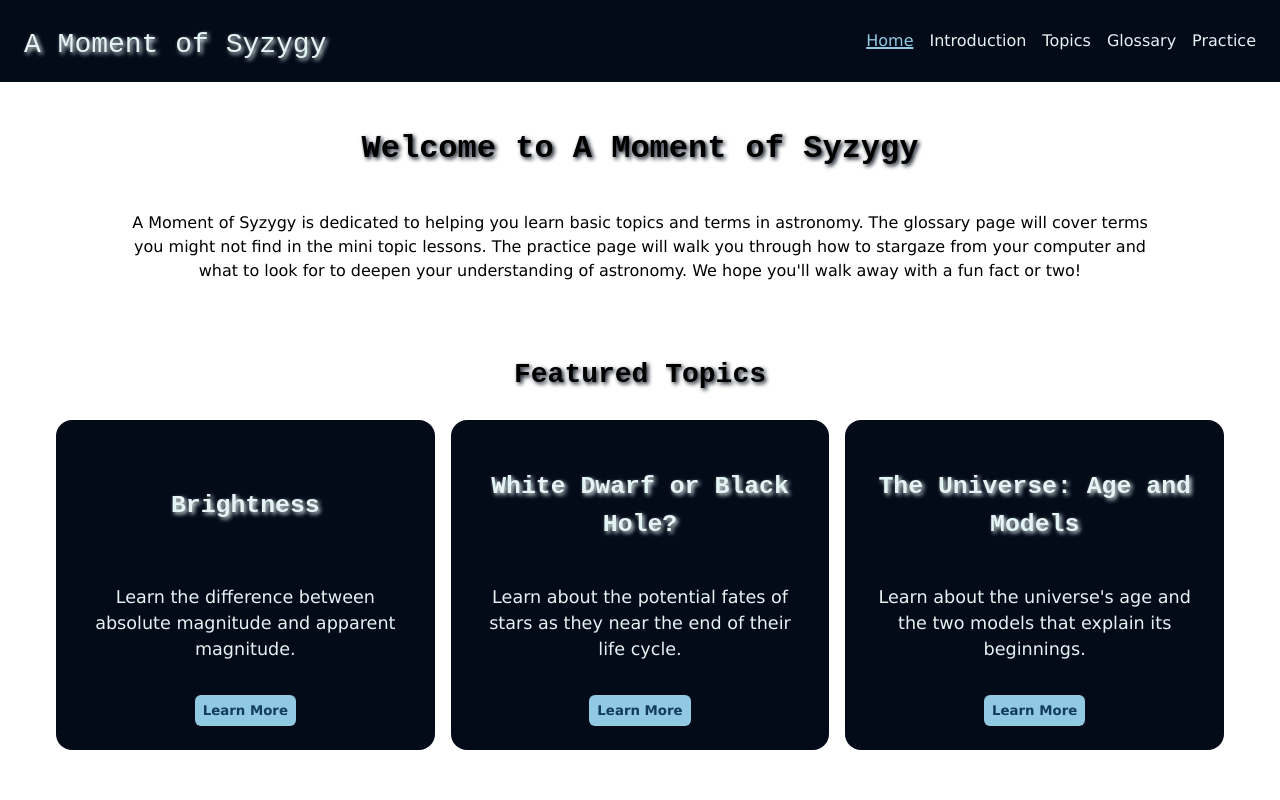
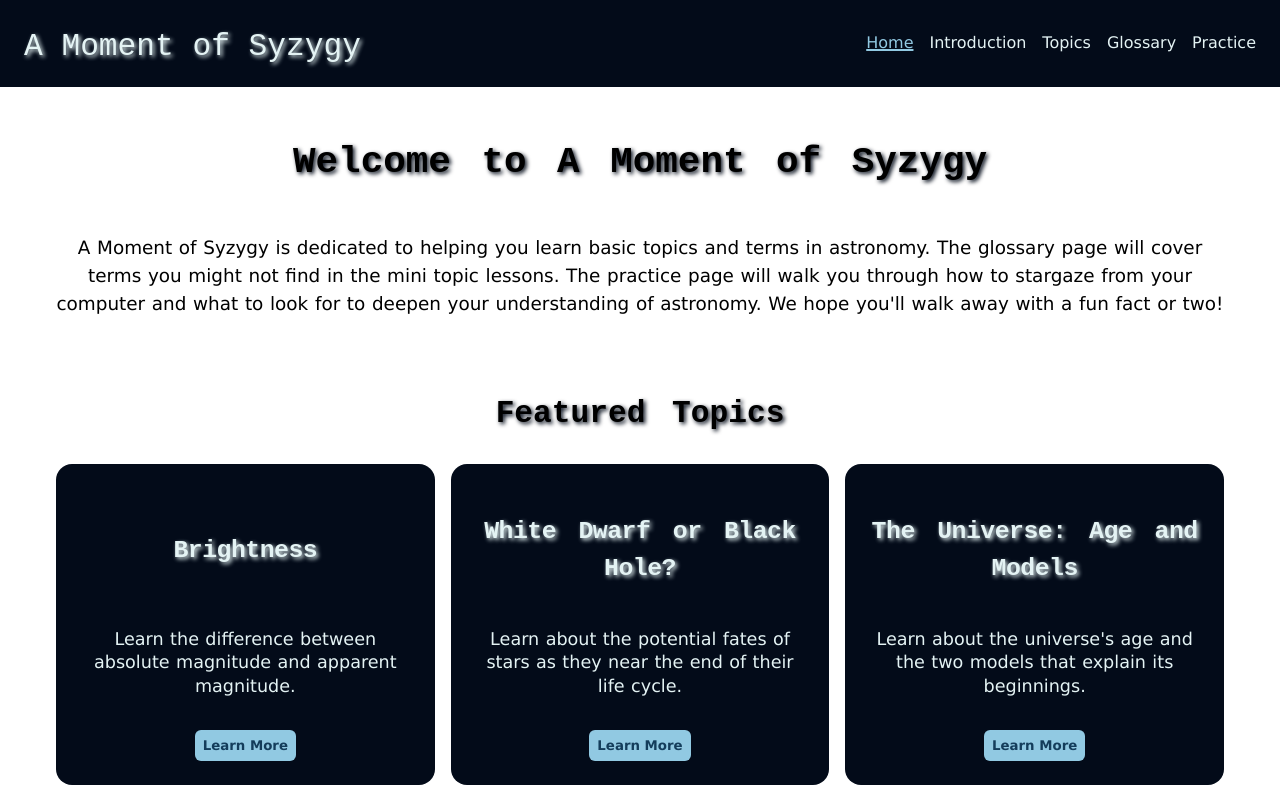
Before and after one commit to lynhutch/moment-of-syzygy, a plain HTML site: page index.html in a window 1280 px wide. Shown: the top 800 px of the page. Drawn offline with Linux system fonts and the light colour scheme; a web font is replaced by a local one.

Commit message:
added tokens for letter and word spacing, line height and line length, updated the font sizes to scale the type

```diff
--- a/index.html
+++ b/index.html
@@ -26,7 +26,7 @@
         <main>
             <section class="container">
                 <h1>Welcome to A Moment of Syzygy</h1>
-                <p class="extra-margin">A Moment of Syzygy is dedicated to helping you learn basic topics
+                <p class="extra-margin hero-text">A Moment of Syzygy is dedicated to helping you learn basic topics
                 and terms in astronomy. The glossary page will cover terms you might
                 not find in the mini topic lessons. The practice page will walk you
                 through how to stargaze from your computer and what to look for to
--- a/styles.css
+++ b/styles.css
@@ -30,19 +30,25 @@
     --heading-font: "Bungee Hairline", Lucida, Monospace;
     --body-font: "Saira Semi Condensed", Verdana, sans-serif;
     --font-weight-bold: 700;
-    --font-size-base: 1rem;
-    --font-size-title: 2rem;
-    --font-size-heading: 1.75rem;
-    --font-size-subheading: 1.25rem;
+    --font-size-base: clamp(1rem, .35rem + 2vw, 1.15rem);
+    --font-size-title: clamp(2rem, .95rem + 2.6vw, 2.35rem);
+    --font-size-heading: clamp(1.75rem, .75rem + 2.4vw, 1.95rem);
+    --font-size-subheading: clamp(1.25rem, .55rem + 2.2vw, 1.5rem);
 
-    --line-height-tight: ;
-    --line-height-normal: ;
-    --line-height-wide: ;
+    --line-height-tight: 1.15rem;
+    --line-height-normal: 1.45rem;
+    --line-height-wide: 1.75rem;
 
-    --line-length-short: ;
-    --line-length-normal: ;
-    --line-length-long: ;
+    --line-length-short: 30ch;
+    --line-length-normal: 65ch;
+    --line-length-long: 100ch;
 
+    --tracking-tight: -.02em;
+    --tracking-normal: 0;
+    --tracking-wide: .04em;
+
+    --word-spacing-base: .05rem;
+    --word-spacing-wide: .5rem;
 
     /* SPACING */
 
@@ -87,6 +93,7 @@
     font-family: var(--heading-font);
     animation: slide 1s;
     text-shadow: var(--light-bg-shadow);
+    word-spacing: var(--word-spacing-wide);
   }
 
   p {
@@ -96,6 +103,7 @@
     margin-inline: auto;
     margin-block: auto;
     padding-block-end: var(--spacing-md);
+    word-spacing: var(--word-spacing-base);
   }
 
   h1 {
@@ -165,6 +173,12 @@
     margin-inline: auto;
     margin-block: auto;
   }
+
+  .main-grid p {
+    line-height: var(--line-height-wide);
+    max-inline-size: var(--line-length-long);
+    letter-spacing: var(--tracking-normal);
+  }
 }
 
 @layer components {
@@ -193,6 +207,7 @@
     margin-block-start: var(--spacing-sm);
     animation: slide 1s;
     text-shadow: var(--dark-bg-shadow);
+
   }
 
   .button {
@@ -204,6 +219,11 @@
     font-family: var(--body-font);
     font-weight: var(--font-weight-bold);
     border-radius: var(--button-radius);
+  }
+
+  .hero-text {
+    line-height: var(--line-height-wide);
+    max-inline-size: var(--line-length-long);
   }
 
   .featured-card {
@@ -227,8 +247,12 @@
   .featured-card h3 {
     font-size: 1.5rem;
     text-shadow: var(--dark-bg-shadow);
+    letter-spacing: var(--tracking-tight);
   }
 
+  .featured-card p {
+    line-height: var(--line-height-normal);
+  }
 
   @container card (min-width: 782px) {
     /* changes at wide width when there are three cards in a single row */
@@ -409,6 +433,11 @@
     grid-template-columns: 1fr 1fr;
     gap: var(--spacing-sm);
   }
+
+  main {
+        padding-inline-start: var(--spacing-md);
+        padding-inline-end: var(--spacing-md);
+  }
 }
 
 @supports not (container-type: inline-size) {
```
